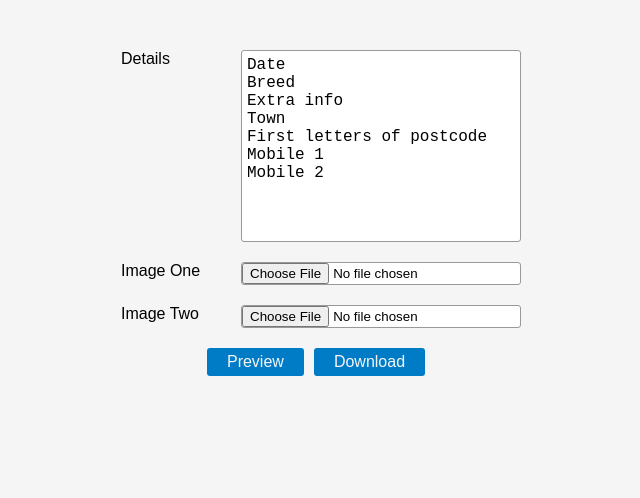
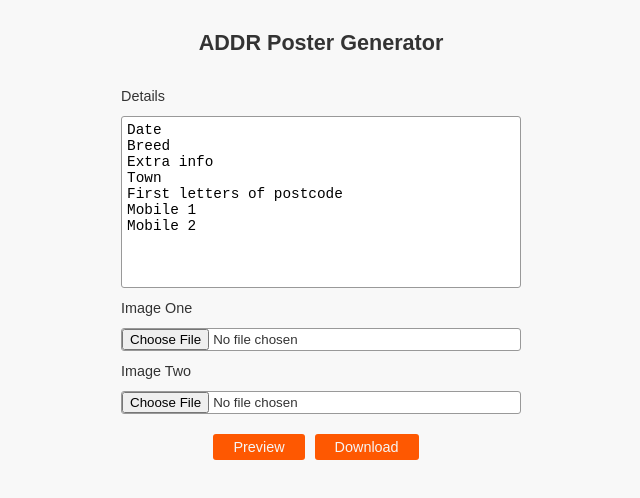
Before and after one commit to boydy44/poster-generator, a plain HTML site: page index.html in a window 1280 px wide. Shown: the whole page, without its empty margins (319-959 px from the left). Drawn offline with nearby package versions, Linux system fonts and the light colour scheme.

Commit message:
Add files via upload

```diff
--- a/index.html
+++ b/index.html
@@ -25,12 +25,19 @@
       </div>
     </div>
     <div class="main-container">
+      <h2>ADDR Poster Generator</h2>
       <div class="form-container">
-        <label for="details">Details</label>
-        <textarea name="details" id="details" cols="30" rows="10"></textarea>
-        <label for="imgOne">Image One</label>
+        <div class="form-label-container">
+          <label for="details">Details</label>
+        </div>
+        <textarea name="details" id="details" rows="10"></textarea>
+        <div class="form-label-container">
+          <label for="imgOne">Image One</label>
+        </div>
         <input type="file" id="imgOne" name="imgOne" accept="image/*" />
-        <label for="imgTwo">Image Two</label>
+        <div class="form-label-container">
+          <label for="imgTwo">Image Two</label>
+        </div>
         <input type="file" id="imgTwo" name="imgTwo" accept="image/*" />
       </div>
       <div class="btn-container">
--- a/style.css
+++ b/style.css
@@ -6,7 +6,9 @@
 
 body {
   font-family: Arial, Helvetica, sans-serif;
-  background-color: #f5f5f5;
+  background-color: #f8f8f8;
+  color: #333;
+  font-size: 0.9rem;
 }
 
 .loading-modal-container {
@@ -19,7 +21,6 @@ body {
   top: 0;
   left: 0;
   background-color: rgba(0, 0, 0, 0.5);
-  color: rgba(0, 124, 199, 1);
   z-index: 9999;
 }
 
@@ -35,6 +36,7 @@ body {
 #icoLoading {
   font-size: 3rem;
   animation: rotate-icon 2s linear infinite;
+  /* color: rgba(254, 88, 1, 1); */
 }
 
 .loading-modal {
@@ -45,7 +47,7 @@ body {
   align-items: center;
   flex-direction: column;
   gap: 10px;
-  background-color: #f5f5f5;
+  background-color: #f8f8f8;
   border-radius: 5px;
 }
 
@@ -54,29 +56,32 @@ body {
   height: auto;
   display: flex;
   align-items: center;
-  justify-content: flex-start;
+  justify-content: center;
   flex-direction: column;
   gap: 20px;
+  padding-top: 30px;
   padding-bottom: 50px;
 }
 
 input {
+  width: 100%;
   border: 1px #999 solid;
   background-color: #ffffff;
   border-radius: 3px;
 }
 
 textarea {
+  width: 100%;
   border: 1px #999 solid;
   resize: none;
-  font-size: 1rem;
+  font-size: 0.9rem;
   border-radius: 3px;
   padding: 5px;
 }
 
 .btn {
   text-decoration: none;
-  background-color: rgba(0, 124, 199, 1);
+  background-color: rgba(254, 88, 1, 1);
   color: #f5f5f5;
   padding: 5px 20px;
   border-radius: 3px;
@@ -84,7 +89,7 @@ textarea {
 }
 
 .btn:hover {
-  background-color: rgba(0, 124, 199, 0.8);
+  background-color: rgba(254, 88, 1, 0.8);
 }
 
 .btn-container {
@@ -99,10 +104,18 @@ textarea {
 .form-container {
   width: 400px;
   height: auto;
-  display: grid;
-  grid-template-columns: 100px auto;
-  gap: 20px;
-  margin-top: 50px;
+  display: flex;
+  justify-content: center;
+  align-items: center;
+  flex-direction: column;
+}
+
+.form-label-container {
+  width: 100%;
+  height: 40px;
+  display: flex;
+  justify-content: flex-start;
+  align-items: center;
 }
 
 .output {
@@ -247,14 +260,7 @@ textarea {
 
 @media only screen and (max-width: 400px) {
   .form-container {
-    width: 100%;
-    height: auto;
-    display: flex;
-    justify-content: center;
-    align-items: center;
-    flex-direction: column;
-    gap: 20px;
-    margin-top: 50px;
+    width: 90%;
   }
 
   #btnPreview {
```
